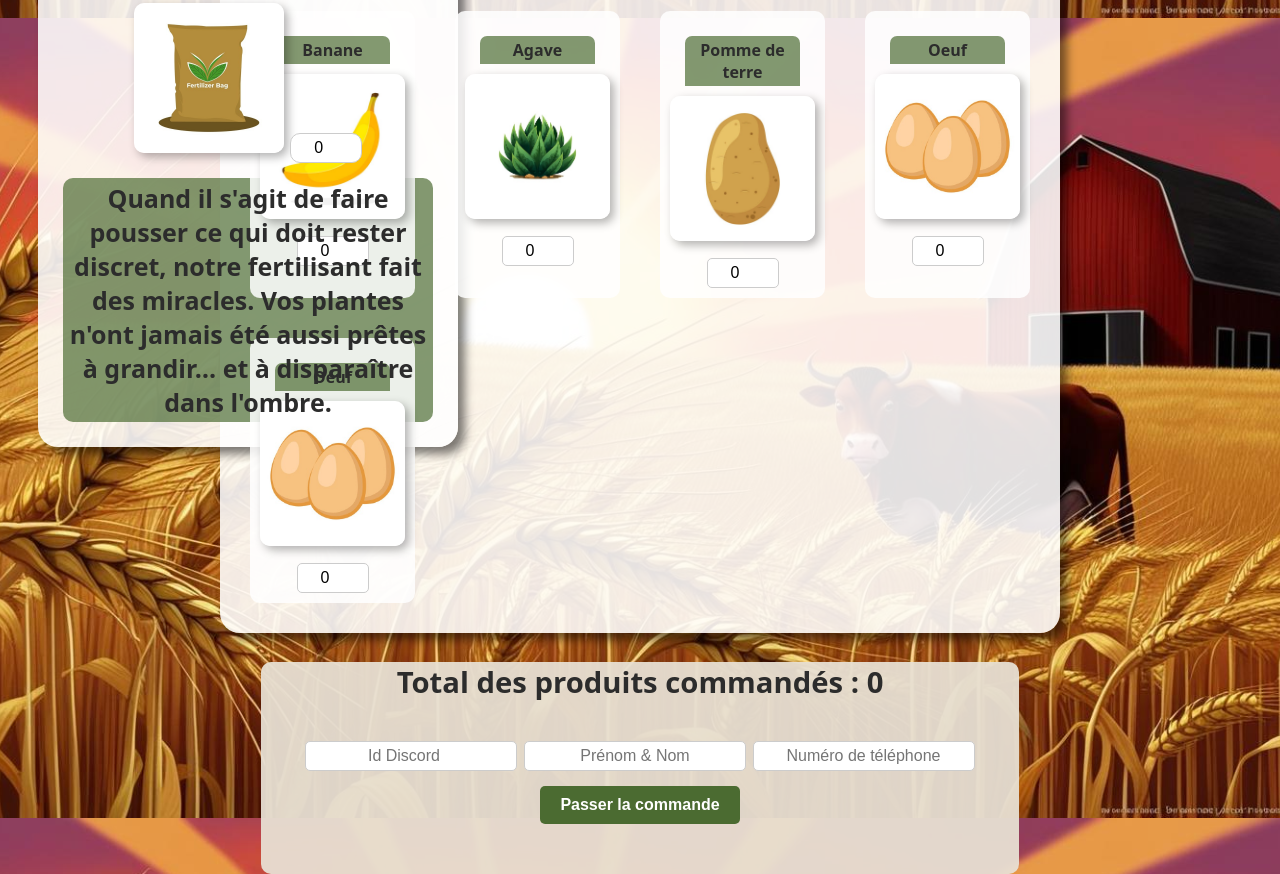
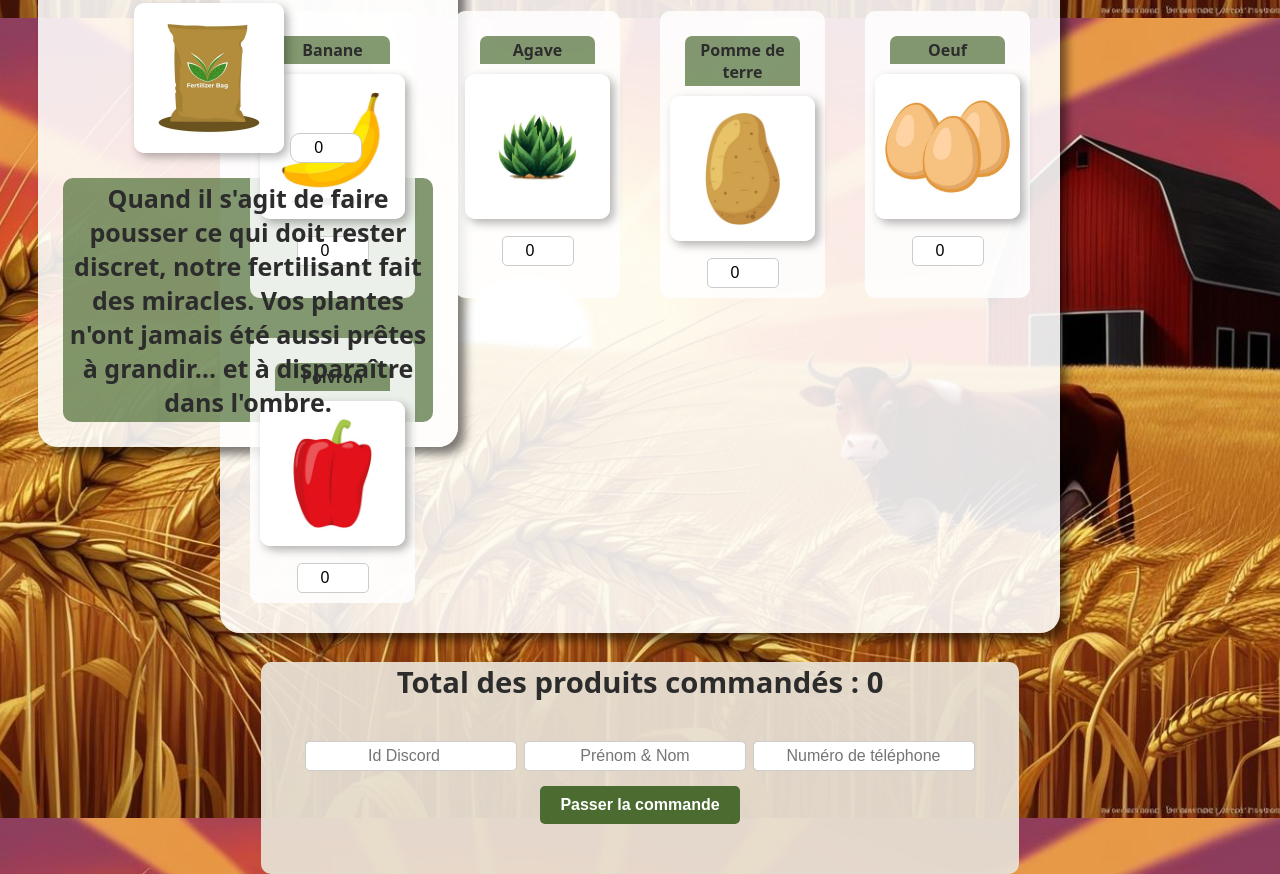
Before and after one commit to LysDeaD/Ferme-O-Neil-Bot, a website: page public/index.html in a window 1280 px wide. Shown: the part 1582-2456 px from the top of the page. Drawn offline with Linux system fonts and the light colour scheme.

Commit message:
Ajout des photo des poivrons

```diff
--- a/public/index.html
+++ b/public/index.html
@@ -119,8 +119,8 @@
           </div>
 
           <div class="image-item">
-            <p>Oeuf</p>
-            <img src="CSS/img/oeuf.jpg" alt="poivron">
+            <p>Poivron</p>
+            <img src="CSS/img/poivron.jpg" alt="poivron">
             <input type="number" id="poivron" min="0" value="0" data-prix="7" oninput="calculerTotal()">
           </div>
 
```
